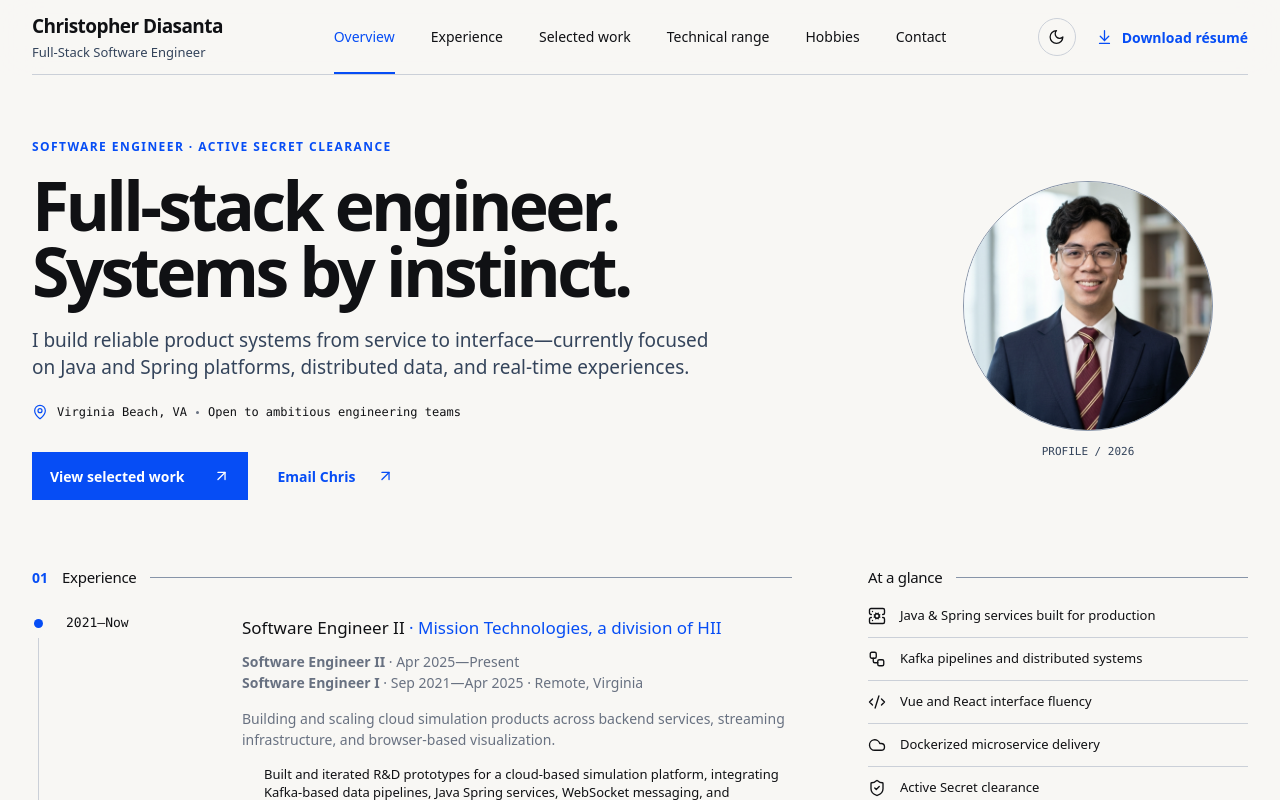
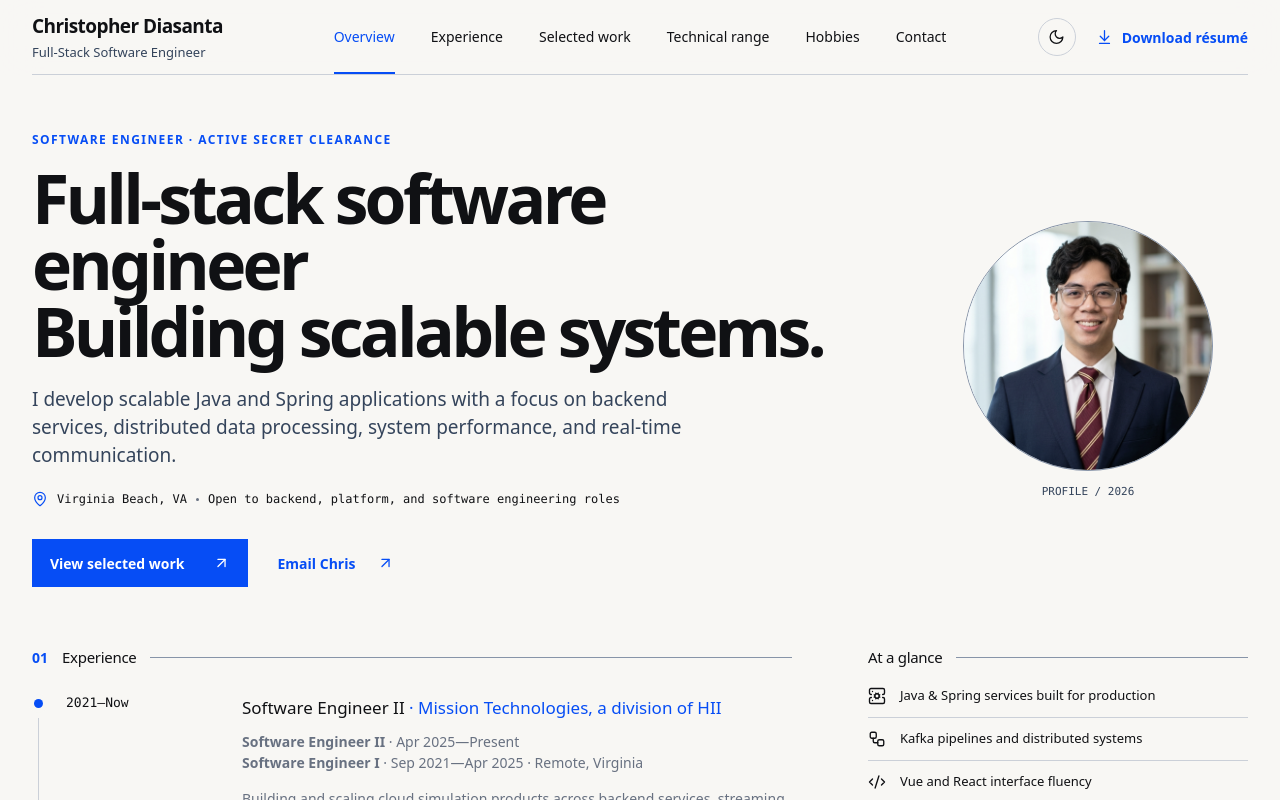
Before and after one commit to GeneralTaoChikn/GeneralTaoChikn.github.io, a Next.js app: page / in a window 1280 px wide. Shown: the top 800 px of the page. Built offline with nearby package versions, Linux system fonts and the light colour scheme.

Commit message:
updated headline

```diff
--- a/app/page.tsx
+++ b/app/page.tsx
@@ -1,51 +1,374 @@
 "use client";
 import Image from "next/image";
 import { useEffect, useState } from "react";
-import { ArrowDownToLine, ArrowUpRight, Braces, Cloud, Code2, Globe, Linkedin, Mail, MapPin, Moon, Phone, ServerCog, ShieldCheck, Sun, Workflow } from "lucide-react";
+import {
+  ArrowDownToLine,
+  ArrowUpRight,
+  Braces,
+  Cloud,
+  Code2,
+  Globe,
+  Linkedin,
+  Mail,
+  MapPin,
+  Moon,
+  Phone,
+  ServerCog,
+  ShieldCheck,
+  Sun,
+  Workflow,
+} from "lucide-react";
 import { education, experienceBullets, skillGroups } from "@/lib/resumeData";
 
-const assetPath=(path:string)=>`${process.env.NEXT_PUBLIC_BASE_PATH||""}${path}`;
-type Theme="light"|"dark";
-const achievements=[
-  {value:"100×",label:"simulation scale",note:"~100 → ~10,000 concurrent entities"},
-  {value:"75%",label:"less CPU usage",note:"real-time Kafka/WebSocket backend"},
-  {value:"4",label:"live product demos",note:"customer-facing technical support"},
+const assetPath = (path: string) =>
+  `${process.env.NEXT_PUBLIC_BASE_PATH || ""}${path}`;
+type Theme = "light" | "dark";
+const achievements = [
+  {
+    value: "100×",
+    label: "simulation scale",
+    note: "~100 → ~10,000 concurrent entities",
+  },
+  {
+    value: "75%",
+    label: "less CPU usage",
+    note: "real-time Kafka/WebSocket backend",
+  },
+  {
+    value: "4",
+    label: "live product demos",
+    note: "customer-facing technical support",
+  },
 ];
-const capabilities=[
-  {icon:ServerCog,text:"Java & Spring services built for production"},{icon:Workflow,text:"Kafka pipelines and distributed systems"},
-  {icon:Code2,text:"Vue and React interface fluency"},{icon:Cloud,text:"Dockerized microservice delivery"},
-  {icon:ShieldCheck,text:"Active Secret clearance"},{icon:MapPin,text:"Based in Virginia Beach, VA"},
+const capabilities = [
+  { icon: ServerCog, text: "Java & Spring services built for production" },
+  { icon: Workflow, text: "Kafka pipelines and distributed systems" },
+  { icon: Code2, text: "Vue and React interface fluency" },
+  { icon: Cloud, text: "Dockerized microservice delivery" },
+  { icon: ShieldCheck, text: "Active Secret clearance" },
+  { icon: MapPin, text: "Based in Virginia Beach, VA" },
 ];
-const projects=[
-  {index:"01",title:"Cloud Simulation Platform",stack:"Java, Spring, Kafka, WebSockets, Vue, Cesium",summary:"A real-time simulation environment connecting distributed data pipelines to an interactive geospatial interface.",metric:"100×",metricLabel:"entity scale"},
-  {index:"02",title:"Service Architecture Migration",stack:"Spring Boot, Docker, REST, PostgreSQL",summary:"A measured extraction of monolith capabilities into focused, deployable services without losing feature parity.",metric:"REST",metricLabel:"service boundaries"},
+const projects = [
+  {
+    index: "01",
+    title: "Cloud Simulation Platform",
+    stack: "Java, Spring, Kafka, WebSockets, Vue, Cesium",
+    summary:
+      "A real-time simulation environment connecting distributed data pipelines to an interactive geospatial interface.",
+    metric: "100×",
+    metricLabel: "entity scale",
+  },
+  {
+    index: "02",
+    title: "Service Architecture Migration",
+    stack: "Spring Boot, Docker, REST, PostgreSQL",
+    summary:
+      "A measured extraction of monolith capabilities into focused, deployable services without losing feature parity.",
+    metric: "REST",
+    metricLabel: "service boundaries",
+  },
 ];
-const hobbies=[
-  {name:"Travel",note:"New places, good food, different perspectives.",image:"/hobby-travel.png"},
-  {name:"Cars",note:"Design, engineering, and the joy of the drive.",image:"/hobby-cars.png"},
-  {name:"Photography",note:"Finding the frame in everyday moments.",image:"/hobby-photography.png"},
-  {name:"Fitness",note:"Consistency, challenge, and a clear head.",image:"/hobby-fitness.png"},
-  {name:"Technology",note:"Always curious about what comes next.",image:"/hobby-technology.png"},
+const hobbies = [
+  {
+    name: "Travel",
+    note: "New places, good food, different perspectives.",
+    image: "/hobby-travel.png",
+  },
+  {
+    name: "Cars",
+    note: "Design, engineering, and the joy of the drive.",
+    image: "/hobby-cars.png",
+  },
+  {
+    name: "Photography",
+    note: "Finding the frame in everyday moments.",
+    image: "/hobby-photography.png",
+  },
+  {
+    name: "Fitness",
+    note: "Consistency, challenge, and a clear head.",
+    image: "/hobby-fitness.png",
+  },
+  {
+    name: "Technology",
+    note: "Always curious about what comes next.",
+    image: "/hobby-technology.png",
+  },
 ];
 
-export default function Home(){
-  const [theme,setTheme]=useState<Theme>("light");
-  useEffect(()=>setTheme(document.documentElement.classList.contains("dark")?"dark":"light"),[]);
-  const toggleTheme=()=>setTheme(current=>{const next=current==="dark"?"light":"dark";document.documentElement.classList.toggle("dark",next==="dark");localStorage.setItem("theme",next);return next;});
-  return <main id="top" className="site-shell">
-    <header className="site-header"><div className="header-inner">
-      <a href="#top" className="identity" aria-label="Back to top"><strong>Christopher Diasanta</strong><span>Full-Stack Software Engineer</span></a>
-      <nav className="desktop-nav" aria-label="Main navigation"><a href="#top" className="active">Overview</a><a href="#experience">Experience</a><a href="#work">Selected work</a><a href="#skills">Technical range</a><a href="#hobbies">Hobbies</a><a href="#contact">Contact</a></nav>
-      <div className="header-actions"><button className="theme-toggle" onClick={toggleTheme} aria-label={`Switch to ${theme==="dark"?"light":"dark"} mode`}>{theme==="dark"?<Sun/>:<Moon/>}</button><a className="resume-link" href={assetPath("/Diasanta_Resume.pdf")} target="_blank" rel="noreferrer"><ArrowDownToLine/><span>Download résumé</span></a></div>
-    </div></header>
-    <div className="page-wrap">
-      <section className="hero" aria-labelledby="hero-title"><div className="hero-copy"><p className="eyebrow">Software engineer · Active Secret clearance</p><h1 id="hero-title">Full-stack engineer.<br/><span>Systems by instinct.</span></h1><p className="hero-intro">I build reliable product systems from service to interface—currently focused on Java and Spring platforms, distributed data, and real-time experiences.</p><p className="location"><MapPin/> Virginia Beach, VA <i/> Open to ambitious engineering teams</p><div className="hero-actions"><a className="primary-action" href="#work">View selected work <ArrowUpRight/></a><a className="text-action" href="mailto:chrisdiasanta@gmail.com">Email Chris <ArrowUpRight/></a></div></div><div className="portrait-wrap"><div className="portrait-frame"><Image src={assetPath("/profile-picture.png")} alt="Christopher Diasanta" fill priority sizes="(max-width:760px) 210px, 280px"/></div><span>PROFILE / 2026</span></div></section>
-      <section id="experience" className="section-grid"><div className="main-column"><div className="section-heading"><b>01</b><h2>Experience</h2><span/></div><article className="experience-row"><div className="date"><i/>2021—Now</div><div className="experience-copy"><h3>Software Engineer II <span>· Mission Technologies, a division of HII</span></h3><p className="role-history"><strong>Software Engineer II</strong> · Apr 2025—Present<br/><strong>Software Engineer I</strong> · Sep 2021—Apr 2025 · Remote, Virginia</p><p>Building and scaling cloud simulation products across backend services, streaming infrastructure, and browser-based visualization.</p><ul>{experienceBullets.map(item=><li key={item.title}>{item.description}</li>)}</ul></div></article></div><aside className="glance"><div className="section-heading compact"><h2>At a glance</h2><span/></div>{capabilities.map(({icon:Icon,text})=><div className="glance-row" key={text}><Icon/><span>{text}</span></div>)}</aside></section>
-      <section id="work" className="work-section"><div className="section-heading"><b>02</b><h2>Selected work</h2><span/></div><div className="project-list">{projects.map(project=><article className="project" key={project.title}><span className="project-index">{project.index}</span><div className="project-copy"><h3>{project.title}</h3><p className="stack">{project.stack}</p><p>{project.summary}</p></div><div className="project-metric"><strong>{project.metric}</strong><span>{project.metricLabel}</span></div><Braces className="project-icon"/></article>)}</div></section>
-      <section id="skills" className="skills-section"><div className="section-heading"><b>03</b><h2>Technical range</h2><span/></div><div className="skill-lines">{skillGroups.map(group=><p key={group.title}><strong>{group.title}:</strong> {group.skills.join(", ")}</p>)}</div></section>
-      <section className="bottom-grid"><div><div className="section-heading"><b>04</b><h2>Education</h2><span/></div>{education.map(item=><article className="education" key={item.school}><span>{item.date}</span><div><h3>{item.school}</h3><p>{item.detail} · {item.location}</p></div></article>)}</div><div className="achievement-panel">{achievements.map(item=><div key={item.label}><strong>{item.value}</strong><span>{item.label}</span><small>{item.note}</small></div>)}</div></section>
-      <section id="hobbies" className="hobbies-section"><div className="section-heading"><b>05</b><h2>Beyond the screen</h2><span/></div><p className="hobbies-intro">The interests that keep me curious, moving, and looking at things from a different angle.</p><div className="hobby-grid">{hobbies.map(hobby=><article className="hobby-card" key={hobby.name}><div className="hobby-image"><Image src={assetPath(hobby.image)} alt={`${hobby.name} — a personal hobby`} fill sizes="(max-width:700px) 100vw, (max-width:1050px) 50vw, 20vw"/></div><div className="hobby-copy"><h3>{hobby.name}</h3><p>{hobby.note}</p></div></article>)}</div></section>
-      <footer id="contact"><div className="footer-links"><a href="tel:+17573398084"><Phone/>Call<ArrowUpRight/></a><a href="mailto:chrisdiasanta@gmail.com"><Mail/>Email<ArrowUpRight/></a><a href="https://www.linkedin.com/in/christopher-diasanta-7a210b1a9" target="_blank" rel="noreferrer"><Linkedin/>LinkedIn<ArrowUpRight/></a><a href="https://chris.diasanta.com" target="_blank" rel="noreferrer"><Globe/>Website<ArrowUpRight/></a></div></footer>
-    </div>
-  </main>;
+export default function Home() {
+  const [theme, setTheme] = useState<Theme>("light");
+  useEffect(
+    () =>
+      setTheme(
+        document.documentElement.classList.contains("dark") ? "dark" : "light",
+      ),
+    [],
+  );
+  const toggleTheme = () =>
+    setTheme((current) => {
+      const next = current === "dark" ? "light" : "dark";
+      document.documentElement.classList.toggle("dark", next === "dark");
+      localStorage.setItem("theme", next);
+      return next;
+    });
+  return (
+    <main id="top" className="site-shell">
+      <header className="site-header">
+        <div className="header-inner">
+          <a href="#top" className="identity" aria-label="Back to top">
+            <strong>Christopher Diasanta</strong>
+            <span>Full-Stack Software Engineer</span>
+          </a>
+          <nav className="desktop-nav" aria-label="Main navigation">
+            <a href="#top" className="active">
+              Overview
+            </a>
+            <a href="#experience">Experience</a>
+            <a href="#work">Selected work</a>
+            <a href="#skills">Technical range</a>
+            <a href="#hobbies">Hobbies</a>
+            <a href="#contact">Contact</a>
+          </nav>
+          <div className="header-actions">
+            <button
+              className="theme-toggle"
+              onClick={toggleTheme}
+              aria-label={`Switch to ${theme === "dark" ? "light" : "dark"} mode`}
+            >
+              {theme === "dark" ? <Sun /> : <Moon />}
+            </button>
+            <a
+              className="resume-link"
+              href={assetPath("/Diasanta_Resume.pdf")}
+              target="_blank"
+              rel="noreferrer"
+            >
+              <ArrowDownToLine />
+              <span>Download résumé</span>
+            </a>
+          </div>
+        </div>
+      </header>
+      <div className="page-wrap">
+        <section className="hero" aria-labelledby="hero-title">
+          <div className="hero-copy">
+            <p className="eyebrow">
+              Software engineer · Active Secret clearance
+            </p>
+            <h1 id="hero-title">
+              Full-stack software engineer
+              <br />
+              <span>Building scalable systems.</span>
+            </h1>
+            <p className="hero-intro">
+              I develop scalable Java and Spring applications with a focus on
+              backend services, distributed data processing, system performance,
+              and real-time communication.
+            </p>
+            <p className="location">
+              <MapPin /> Virginia Beach, VA <i /> Open to backend, platform, and software engineering roles
+            </p>
+            <div className="hero-actions">
+              <a className="primary-action" href="#work">
+                View selected work <ArrowUpRight />
+              </a>
+              <a className="text-action" href="mailto:chrisdiasanta@gmail.com">
+                Email Chris <ArrowUpRight />
+              </a>
+            </div>
+          </div>
+          <div className="portrait-wrap">
+            <div className="portrait-frame">
+              <Image
+                src={assetPath("/profile-picture.png")}
+                alt="Christopher Diasanta"
+                fill
+                priority
+                sizes="(max-width:760px) 210px, 280px"
+              />
+            </div>
+            <span>PROFILE / 2026</span>
+          </div>
+        </section>
+        <section id="experience" className="section-grid">
+          <div className="main-column">
+            <div className="section-heading">
+              <b>01</b>
+              <h2>Experience</h2>
+              <span />
+            </div>
+            <article className="experience-row">
+              <div className="date">
+                <i />
+                2021—Now
+              </div>
+              <div className="experience-copy">
+                <h3>
+                  Software Engineer II{" "}
+                  <span>· Mission Technologies, a division of HII</span>
+                </h3>
+                <p className="role-history">
+                  <strong>Software Engineer II</strong> · Apr 2025—Present
+                  <br />
+                  <strong>Software Engineer I</strong> · Sep 2021—Apr 2025 ·
+                  Remote, Virginia
+                </p>
+                <p>
+                  Building and scaling cloud simulation products across backend
+                  services, streaming infrastructure, and browser-based
+                  visualization.
+                </p>
+                <ul>
+                  {experienceBullets.map((item) => (
+                    <li key={item.title}>{item.description}</li>
+                  ))}
+                </ul>
+              </div>
+            </article>
+          </div>
+          <aside className="glance">
+            <div className="section-heading compact">
+              <h2>At a glance</h2>
+              <span />
+            </div>
+            {capabilities.map(({ icon: Icon, text }) => (
+              <div className="glance-row" key={text}>
+                <Icon />
+                <span>{text}</span>
+              </div>
+            ))}
+          </aside>
+        </section>
+        <section id="work" className="work-section">
+          <div className="section-heading">
+            <b>02</b>
+            <h2>Selected work</h2>
+            <span />
+          </div>
+          <div className="project-list">
+            {projects.map((project) => (
+              <article className="project" key={project.title}>
+                <span className="project-index">{project.index}</span>
+                <div className="project-copy">
+                  <h3>{project.title}</h3>
+                  <p className="stack">{project.stack}</p>
+                  <p>{project.summary}</p>
+                </div>
+                <div className="project-metric">
+                  <strong>{project.metric}</strong>
+                  <span>{project.metricLabel}</span>
+                </div>
+                <Braces className="project-icon" />
+              </article>
+            ))}
+          </div>
+        </section>
+        <section id="skills" className="skills-section">
+          <div className="section-heading">
+            <b>03</b>
+            <h2>Technical range</h2>
+            <span />
+          </div>
+          <div className="skill-lines">
+            {skillGroups.map((group) => (
+              <p key={group.title}>
+                <strong>{group.title}:</strong> {group.skills.join(", ")}
+              </p>
+            ))}
+          </div>
+        </section>
+        <section className="bottom-grid">
+          <div>
+            <div className="section-heading">
+              <b>04</b>
+              <h2>Education</h2>
+              <span />
+            </div>
+            {education.map((item) => (
+              <article className="education" key={item.school}>
+                <span>{item.date}</span>
+                <div>
+                  <h3>{item.school}</h3>
+                  <p>
+                    {item.detail} · {item.location}
+                  </p>
+                </div>
+              </article>
+            ))}
+          </div>
+          <div className="achievement-panel">
+            {achievements.map((item) => (
+              <div key={item.label}>
+                <strong>{item.value}</strong>
+                <span>{item.label}</span>
+                <small>{item.note}</small>
+              </div>
+            ))}
+          </div>
+        </section>
+        <section id="hobbies" className="hobbies-section">
+          <div className="section-heading">
+            <b>05</b>
+            <h2>Beyond the screen</h2>
+            <span />
+          </div>
+          <p className="hobbies-intro">
+            The interests that keep me curious, moving, and looking at things
+            from a different angle.
+          </p>
+          <div className="hobby-grid">
+            {hobbies.map((hobby) => (
+              <article className="hobby-card" key={hobby.name}>
+                <div className="hobby-image">
+                  <Image
+                    src={assetPath(hobby.image)}
+                    alt={`${hobby.name} — a personal hobby`}
+                    fill
+                    sizes="(max-width:700px) 100vw, (max-width:1050px) 50vw, 20vw"
+                  />
+                </div>
+                <div className="hobby-copy">
+                  <h3>{hobby.name}</h3>
+                  <p>{hobby.note}</p>
+                </div>
+              </article>
+            ))}
+          </div>
+        </section>
+        <footer id="contact">
+          <div className="footer-links">
+            <a href="tel:+17573398084">
+              <Phone />
+              Call
+              <ArrowUpRight />
+            </a>
+            <a href="mailto:chrisdiasanta@gmail.com">
+              <Mail />
+              Email
+              <ArrowUpRight />
+            </a>
+            <a
+              href="https://www.linkedin.com/in/christopher-diasanta-7a210b1a9"
+              target="_blank"
+              rel="noreferrer"
+            >
+              <Linkedin />
+              LinkedIn
+              <ArrowUpRight />
+            </a>
+            <a
+              href="https://chris.diasanta.com"
+              target="_blank"
+              rel="noreferrer"
+            >
+              <Globe />
+              Website
+              <ArrowUpRight />
+            </a>
+          </div>
+        </footer>
+      </div>
+    </main>
+  );
 }
```
